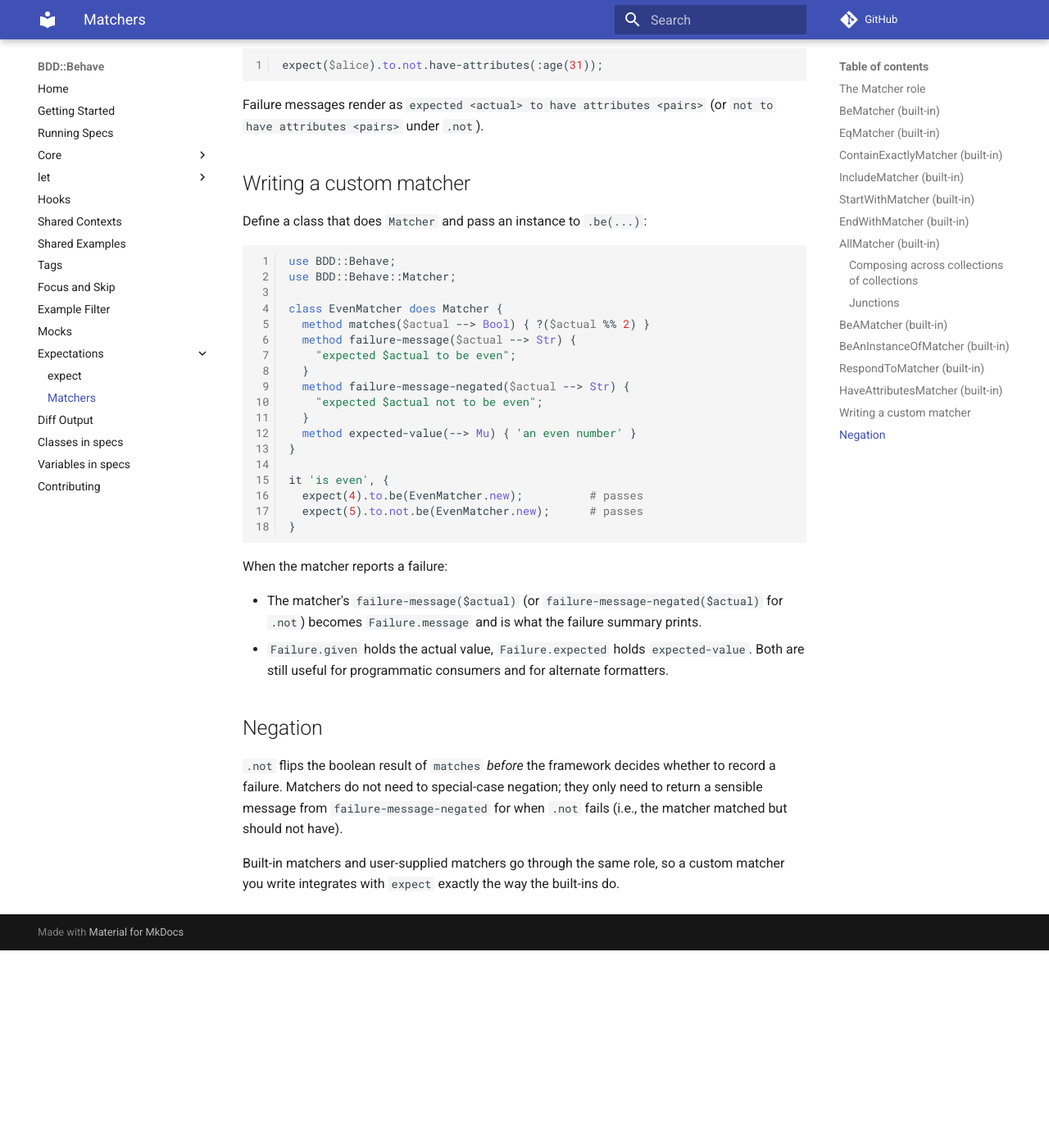
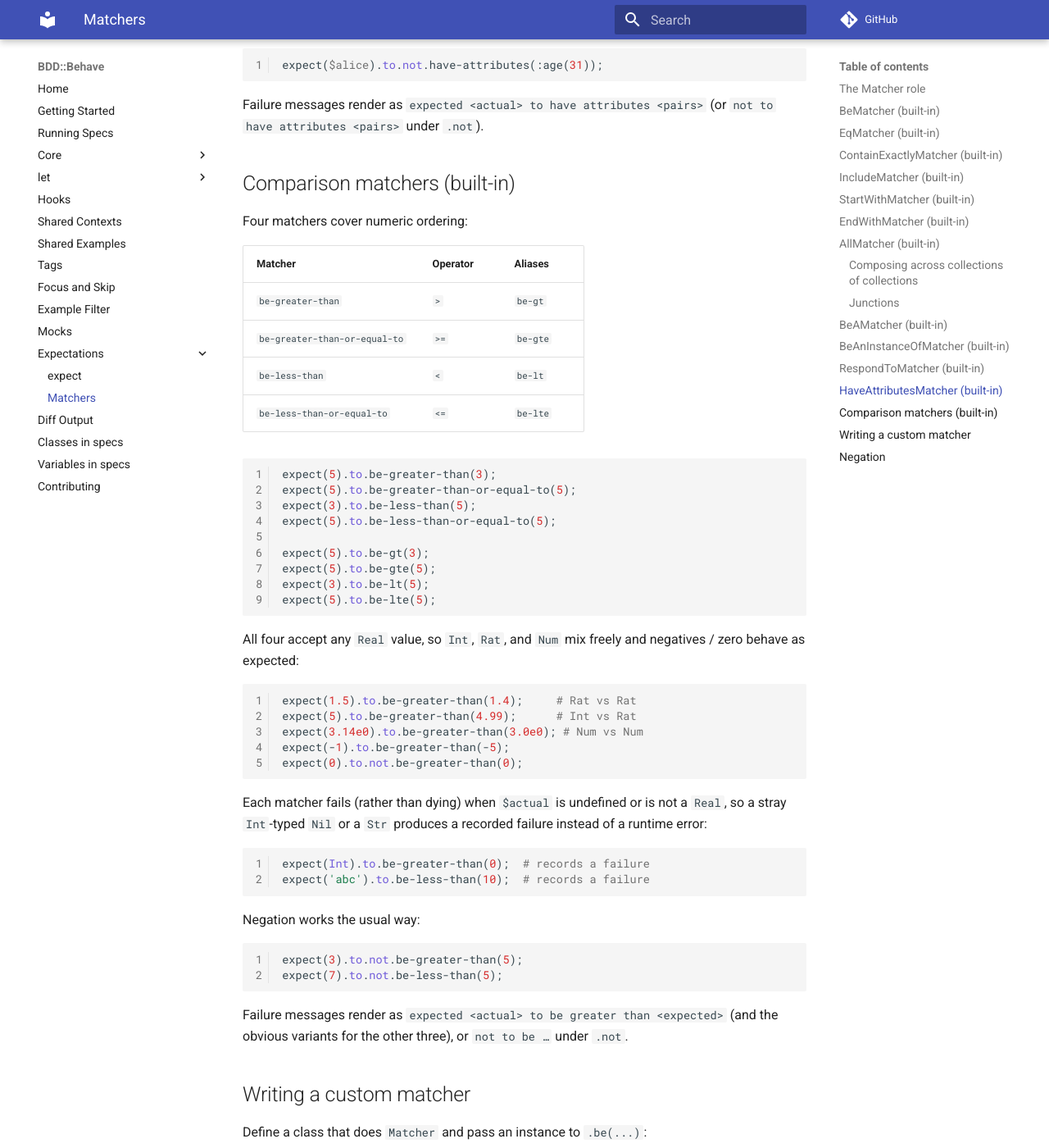
Before and after one commit to gdonald/BDD-Behave, an MkDocs documentation site: the page built from docs-src/docs/expectations/matchers.md, in a window 1280 px wide and 1400 px high, scrolled down 8317 px. Shown: the whole window at 82% size. Built offline with MkDocs 1.6.1 and Material for MkDocs 9.7.7, drawn with Linux system fonts in a browser that asks for light colours; comment, search, counter and statistics services are not loaded; before the commit the page ends 9476 px from its top, so only the background shows below that.

Commit message:
Add comparison matchers

````diff
--- a/docs-src/docs/expectations/matchers.md
+++ b/docs-src/docs/expectations/matchers.md
@@ -415,6 +415,60 @@ expect($alice).to.not.have-attributes(:age(31));
 Failure messages render as `expected <actual> to have attributes
 <pairs>` (or `not to have attributes <pairs>` under `.not`).
 
+## Comparison matchers (built-in)
+
+Four matchers cover numeric ordering:
+
+| Matcher | Operator | Aliases |
+| --- | --- | --- |
+| `be-greater-than` | `>` | `be-gt` |
+| `be-greater-than-or-equal-to` | `>=` | `be-gte` |
+| `be-less-than` | `<` | `be-lt` |
+| `be-less-than-or-equal-to` | `<=` | `be-lte` |
+
+```raku
+expect(5).to.be-greater-than(3);
+expect(5).to.be-greater-than-or-equal-to(5);
+expect(3).to.be-less-than(5);
+expect(5).to.be-less-than-or-equal-to(5);
+
+expect(5).to.be-gt(3);
+expect(5).to.be-gte(5);
+expect(3).to.be-lt(5);
+expect(5).to.be-lte(5);
+```
+
+All four accept any `Real` value, so `Int`, `Rat`, and `Num` mix freely
+and negatives / zero behave as expected:
+
+```raku
+expect(1.5).to.be-greater-than(1.4);     # Rat vs Rat
+expect(5).to.be-greater-than(4.99);      # Int vs Rat
+expect(3.14e0).to.be-greater-than(3.0e0); # Num vs Num
+expect(-1).to.be-greater-than(-5);
+expect(0).to.not.be-greater-than(0);
+```
+
+Each matcher fails (rather than dying) when `$actual` is undefined or
+is not a `Real`, so a stray `Int`-typed `Nil` or a `Str` produces a
+recorded failure instead of a runtime error:
+
+```raku
+expect(Int).to.be-greater-than(0);  # records a failure
+expect('abc').to.be-less-than(10);  # records a failure
+```
+
+Negation works the usual way:
+
+```raku
+expect(3).to.not.be-greater-than(5);
+expect(7).to.not.be-less-than(5);
+```
+
+Failure messages render as `expected <actual> to be greater than
+<expected>` (and the obvious variants for the other three), or `not to
+be …` under `.not`.
+
 ## Writing a custom matcher
 
 Define a class that does `Matcher` and pass an instance to `.be(...)`:
````
Also changed, not shown: docs-src/docs/expectations/expect.md (+4 -0 lines), README.md, 8 other files.
